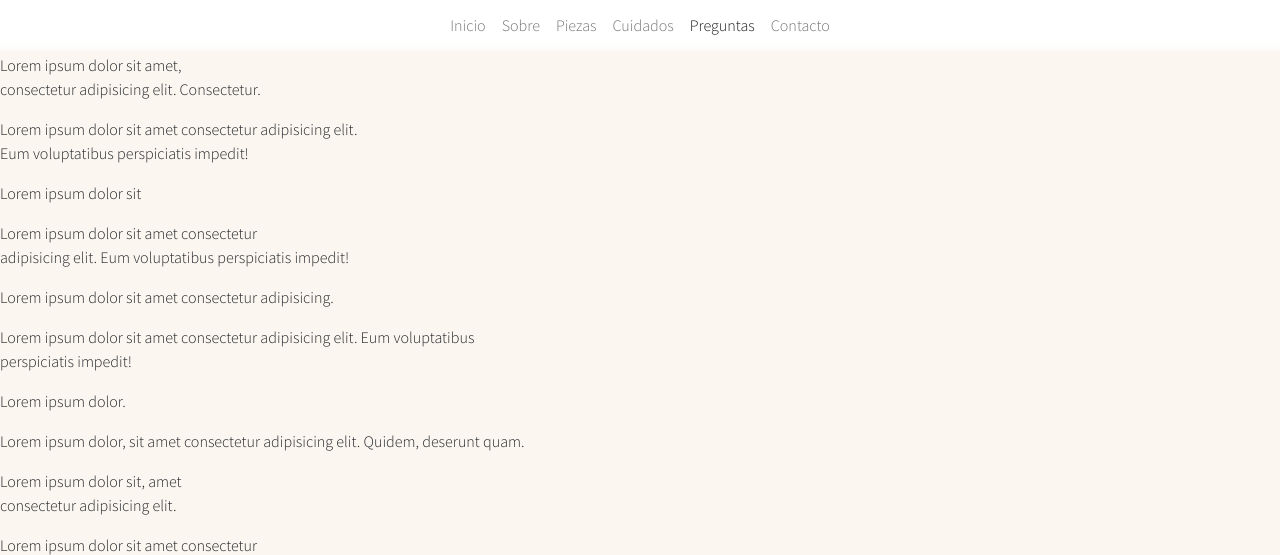
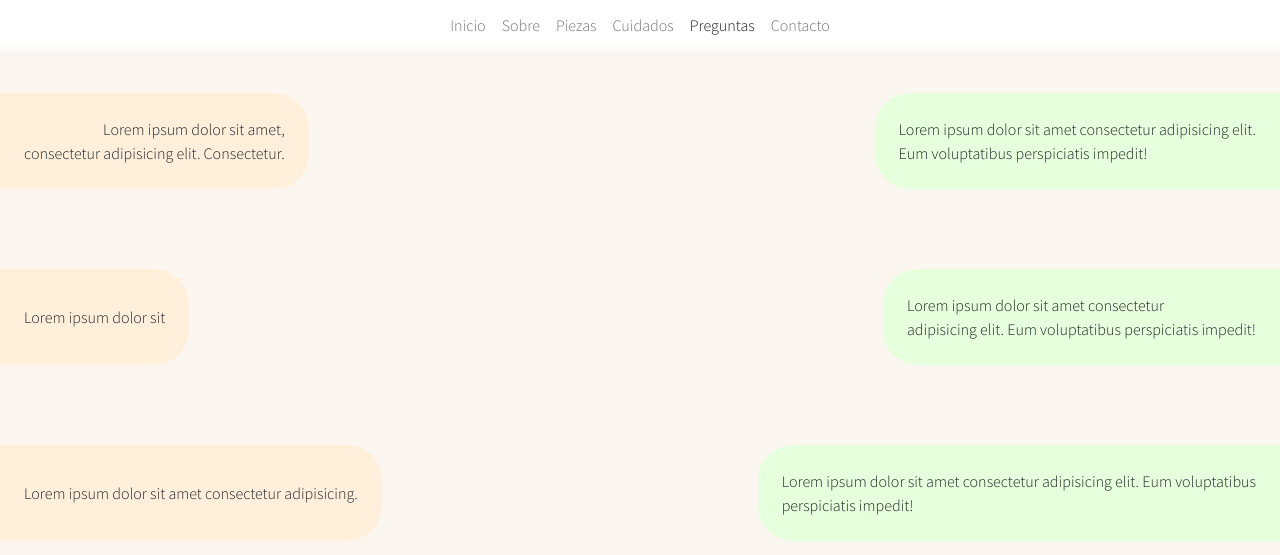
Before and after one commit to Vistao7/lola-moina, a website: page pages/faq.html in a window 1280 px wide. Shown: the part 160-715 px from the top of the page. Drawn offline with nearby package versions, Linux system fonts and the light colour scheme.

Commit message:
finalizacion de FAQ
Se termina la pagina de preguntas

```diff
--- /dev/null
+++ b/scss/layout/_faq.scss
@@ -0,0 +1,27 @@
+.body__content--flex{
+    height: 100%;
+    > section{
+        display: flex;
+        justify-content: space-between;
+        p{
+            display: flex;
+            align-items: center;
+        }
+        p:nth-child(1){
+            flex: initial;
+            text-align: right;
+            background-color: #FFEFDB;
+            margin: 5vmin 10vmin 5vmin 0vmin;
+            border-radius: 0px 35px 35px 0px;
+            padding: 3vmin;
+        }
+        p:nth-child(2){
+            flex: initial;
+            background-color: #E6FFDC;
+            text-align: left;
+            margin: 5vmin 0vmin 5vmin 10vmin;
+            border-radius: 35px 0px 0px 35px;
+            padding: 3vmin;
+        }
+    }
+}
--- a/scss/style.scss
+++ b/scss/style.scss
@@ -7,5 +7,6 @@
 @import "./layout/header";
 @import "./layout/navList";
 @import "./layout/rrssList";
+@import "./layout/footer";
 @import "./layout/index";
-@import "./layout/footer";
+@import "./layout/faq";
```
Also changed, not shown: css/style.css.
